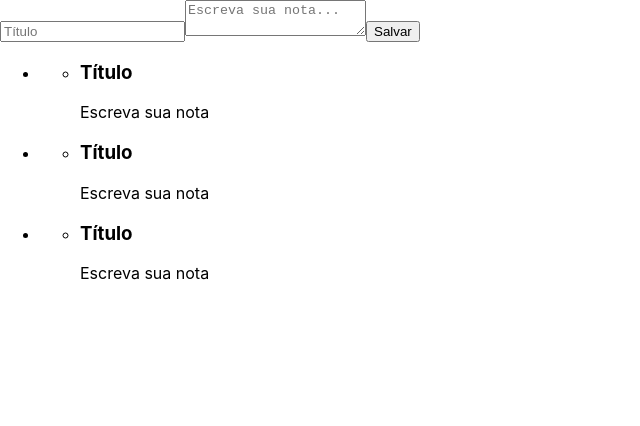
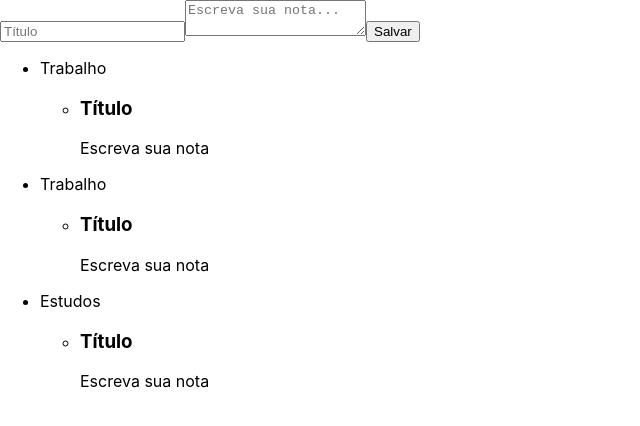
Before and after one commit to maxwellcc/alura-react-intro, a React (Create React App) app: page / in a window 1280 px wide. Shown: the top 426 px of the page, without its empty margins (0-640 px from the left). Built offline with nearby package versions, Linux system fonts and the light colour scheme.

Commit message:
Aula 02.05

```diff
--- a/src/components/ListaDeNotas.jsx
+++ b/src/components/ListaDeNotas.jsx
@@ -5,15 +5,14 @@ class ListaDeNotas extends Component {
     render() {
         return (
             <ul>
-                <li>
-                    <CardNota/>
-                </li>
-                <li>
-                    <CardNota/>
-                </li>
-                <li>
-                    <CardNota/>
-                </li>
+                {Array.of("Trabalho", "Trabalho", "Estudos").map(categoria => {
+                    return (
+                        <li>
+                            <div>{categoria}</div>
+                            <CardNota/>
+                        </li>
+                    )
+                })}
             </ul>
 
         )
```
